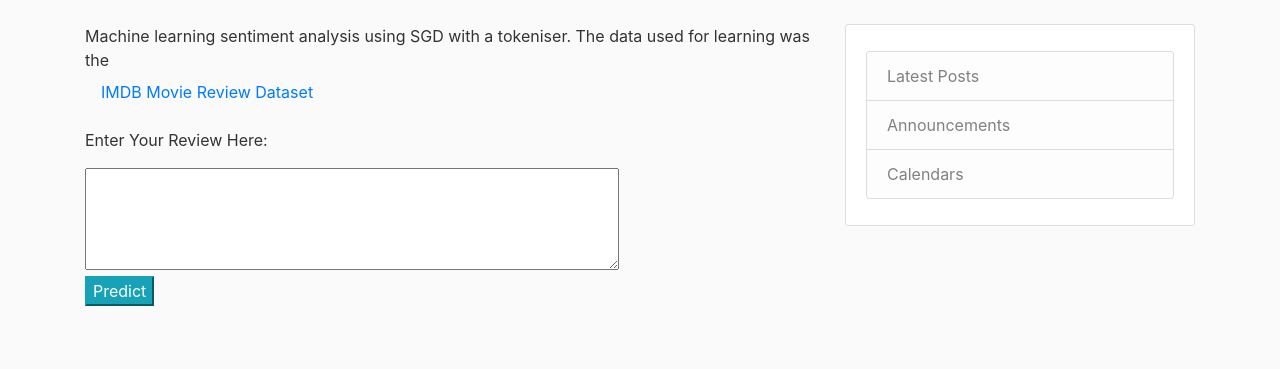
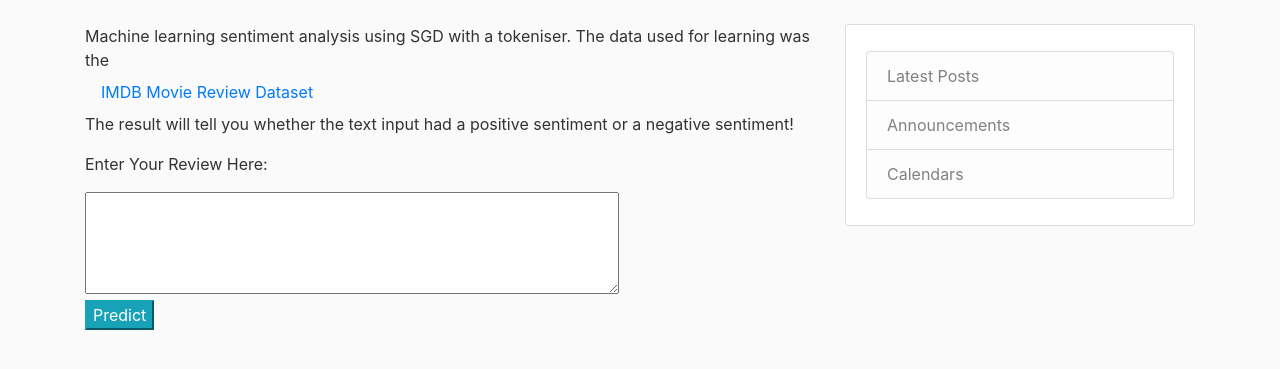
Before and after one commit to samJ27/movie_sentiment_analysis, a Flask app: page / in a window 1280 px wide. Shown: the part 56-425 px from the top of the page. Run offline with Flask 2, Linux system fonts and the light colour scheme; parts of the project's set-up code (start-up, migrations or seed data) failed here and were passed over; some libraries are stand-ins or nearby versions.

Commit message:
text update

```diff
--- a/movie_site/templates/home.html
+++ b/movie_site/templates/home.html
@@ -2,7 +2,8 @@
 {% block content %}
     <div class="ml-container">
         <p>Machine learning sentiment analysis using SGD with a tokeniser. The data used for learning was the<a class="nav-item nav-link"
-            href="http://ai.stanford.edu/~amaas/data/sentiment/">IMDB Movie Review Dataset</a>
+            href="http://ai.stanford.edu/~amaas/data/sentiment/">IMDB Movie Review Dataset</a> The result will tell you whether the text
+            input had a positive sentiment or a negative sentiment!
         </p>
         <form action="{{ url_for('predict')}}" method="POST">
             <p>Enter Your Review Here:</p>
```
Also changed, not shown: movie_classifier.py (+0 -8 lines).
